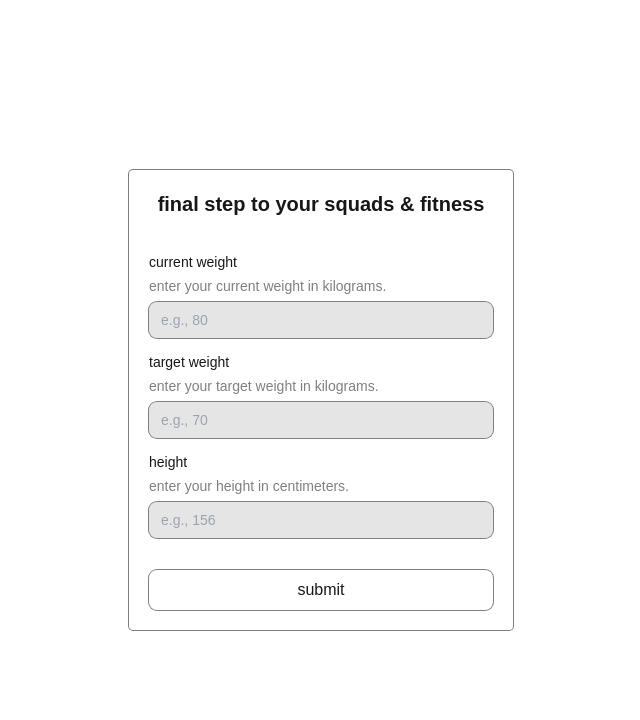
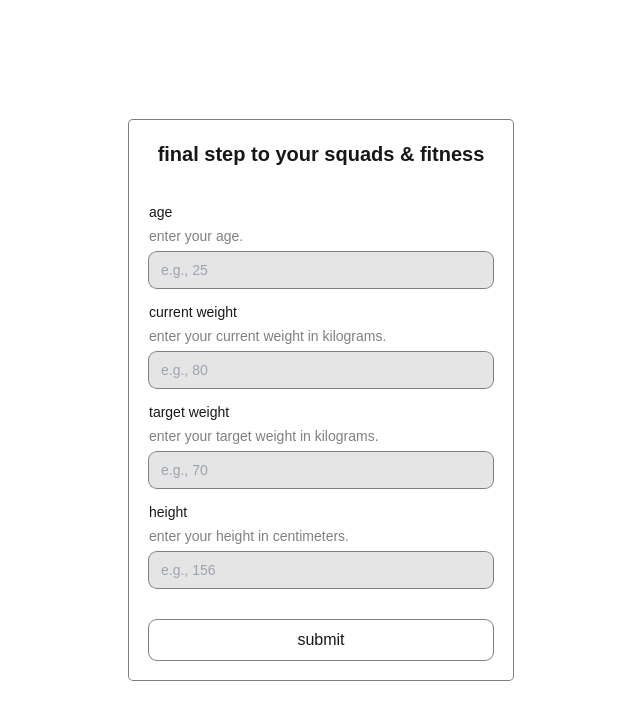
Before and after one commit to vishkashpvp/calcon-fit, a Next.js app: page /setup in a window 1280 px wide. Shown: the top 720 px of the page, without its empty margins (319-959 px from the left). Built offline with nearby package versions, Linux system fonts and the light colour scheme.

Commit message:
feat(user): add age field and update in database

```diff
--- a/app/api/profile/setup/route.ts
+++ b/app/api/profile/setup/route.ts
@@ -10,8 +10,8 @@ export async function POST(request: Request) {
     const userId = token.id;
     const data = await request.json();
     // TODO: validate these data
-    const { currentWeight, targetWeight, height } = data;
-    const result = await updateUserProfile(userId, { currentWeight, targetWeight, height });
+    const { currentWeight, targetWeight, height, age } = data;
+    const result = await updateUserProfile(userId, { currentWeight, targetWeight, height, age });
     if (result.matchedCount === 0) {
       return NextResponse.json({ message: "User not found" }, { status: 404 });
     }
--- a/app/setup/ProfileSetupForm.tsx
+++ b/app/setup/ProfileSetupForm.tsx
@@ -6,6 +6,11 @@ import { yupResolver } from "@hookform/resolvers/yup";
 import Input from "@ui/Input";
 
 const schema = Yup.object({
+  age: Yup.number()
+    .required("age is required")
+    .positive("age must be a positive number")
+    .typeError("age must be a valid number"),
+
   currentWeight: Yup.number()
     .required("current weight is required")
     .positive("current weight must be a positive number")
@@ -55,6 +60,14 @@ export default function ProfileSetupForm() {
         <div className="flex flex-col items-center justify-center gap-3 p-5 rounded ring-black/50 ring-1 md:w-96 md:max-w-96 dark:ring-white/50">
           <h1 className="mb-5 text-xl font-bold">final step to your squads & fitness</h1>
           <Input
+            label="age"
+            description="enter your age."
+            placeholder="e.g., 25"
+            type="number"
+            {...register("age")}
+            error={errors.age?.message}
+          />
+          <Input
             label="current weight"
             description="enter your current weight in kilograms."
             placeholder="e.g., 80"
--- a/lib/db/user.ts
+++ b/lib/db/user.ts
@@ -1,15 +1,15 @@
 import { ObjectId } from "mongodb";
 import { getUsersCollection } from "@lib/mongodb";
 
-type TempUserProfile = { currentWeight: number; targetWeight: number; height: number };
+type TempUserProfile = { age: number; currentWeight: number; targetWeight: number; height: number };
 
 export const updateUserProfile = async (
   id: string,
-  { currentWeight, targetWeight, height }: TempUserProfile
+  { currentWeight, targetWeight, height, age }: TempUserProfile
 ) => {
   const usersCollection = getUsersCollection();
   return usersCollection.updateOne(
     { _id: new ObjectId(id) },
-    { $set: { currentWeight, targetWeight, height } }
+    { $set: { currentWeight, targetWeight, height, age } }
   );
 };
--- a/types/next-auth.d.ts
+++ b/types/next-auth.d.ts
@@ -9,6 +9,7 @@ declare module "next-auth" {
       targetWeight: number;
       height: number;
       gender: "male" | "female" | "other";
+      age: number;
     } & DefaultSession["user"];
   }
 
@@ -18,6 +19,7 @@ declare module "next-auth" {
     targetWeight: number;
     height: number;
     gender: "male" | "female" | "other";
+    age: number;
   }
 }
 
@@ -28,5 +30,6 @@ declare module "next-auth/jwt" {
     targetWeight?: number;
     height?: number;
     gender?: "male" | "female" | "other";
+    age?: number;
   }
 }
```
